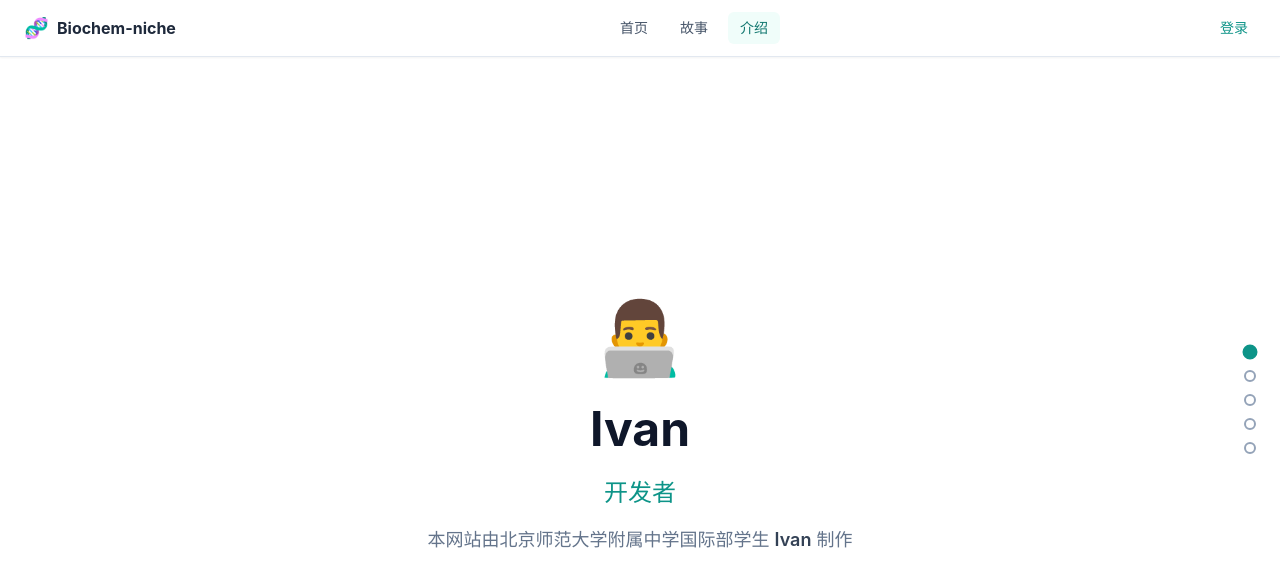
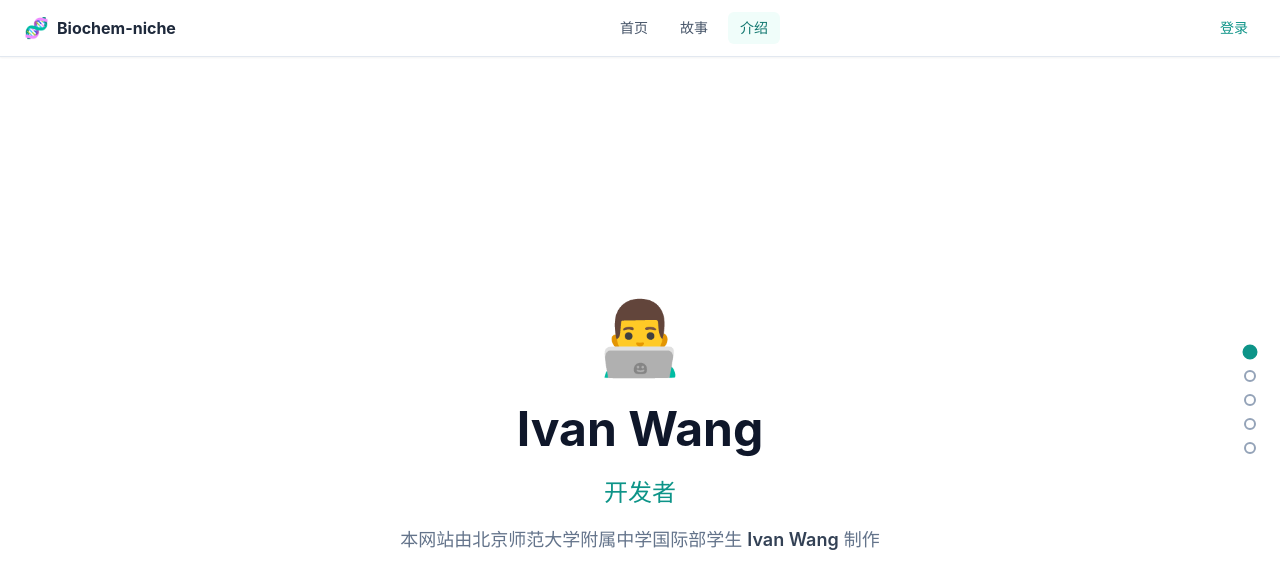
Before and after one commit to Bio-innovator/biochem-V2, a Next.js app: page /about in a window 1280 px wide. Shown: the top 588 px of the page. Built offline with nearby package versions, Linux system fonts and the light colour scheme.

Commit message:
Update creator name and project description

```diff
--- a/app/about/page.tsx
+++ b/app/about/page.tsx
@@ -9,13 +9,13 @@ export default function AboutPage() {
     <div key="page1" className="text-center max-w-3xl mx-auto">
       <div className="text-6xl sm:text-7xl mb-8">👨‍💻</div>
       <h1 className="text-4xl sm:text-5xl font-bold text-slate-900 mb-6">
-        Ivan
+        Ivan Wang
       </h1>
       <p className="text-xl sm:text-2xl text-teal-600 mb-4 font-medium">
         开发者
       </p>
       <p className="text-lg text-slate-500 leading-relaxed">
-        本网站由北京师范大学附属中学国际部学生 <span className="font-semibold text-slate-700">Ivan</span> 制作
+        本网站由北京师范大学附属中学国际部学生 <span className="font-semibold text-slate-700">Ivan Wang</span> 制作
       </p>
     </div>,
 
@@ -29,7 +29,7 @@ export default function AboutPage() {
         项目式学习
       </p>
       <p className="text-lg text-slate-500 leading-relaxed">
-        本网站源于 <span className="font-semibold text-slate-700">AP 生物学 PBL 项目式学习</span>
+        本网站源于 <span className="font-semibold text-slate-700">AP 生物学课程 PBL 项目式学习</span>
         <br />
         将课堂所学转化为实际产品，用技术赋能教育。
       </p>
@@ -42,11 +42,11 @@ export default function AboutPage() {
         北京师范大学附属中学
       </h1>
       <p className="text-xl sm:text-2xl text-teal-600 mb-4 font-medium">
-        国际部 AP 生物学
+        为本网站应用社区
       </p>
       <p className="text-lg text-slate-500 leading-relaxed">
         目前本网站仅服务于<span className="font-semibold text-slate-700">北京师范大学附属中学国际部</span>的
-        <span className="font-semibold text-slate-700">AP生物学</span>课程教学。
+        <span className="font-semibold text-slate-700">生物学社区</span>。
       </p>
     </div>,
 
```
